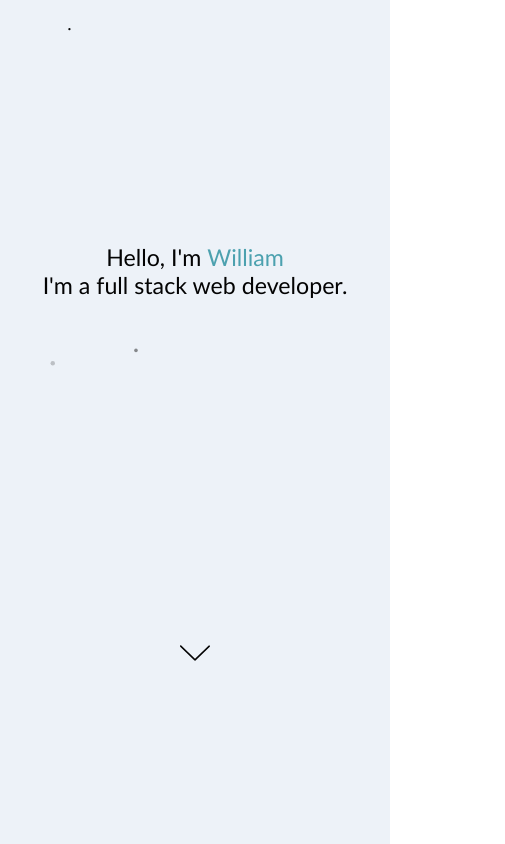
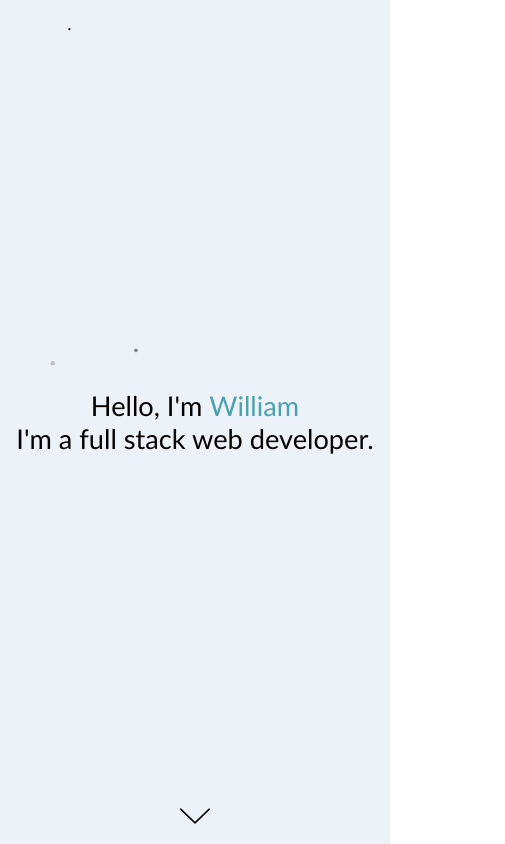
Before and after one commit to wcadz27/william_portfolio, a React (Create React App) app in the folder portfolio-app/: page / in a window 390 px wide. Shown: the top 844 px of the page, 505 px wide, since content can reach past the window. Built offline with nearby package versions, Linux system fonts and the light colour scheme.

Commit message:
Tweaked font-sizes in different screen sizes and fixed some responsivity bugs

```diff
--- a/portfolio-app/src/App.scss
+++ b/portfolio-app/src/App.scss
@@ -27,6 +27,7 @@
 }
 
 .app {
+  width: 100%;
   background-color: var(--primary-color);
   font-family: var(--font-base);
 }
--- a/portfolio-app/src/components/Navbar/Navbar.jsx
+++ b/portfolio-app/src/components/Navbar/Navbar.jsx
@@ -22,7 +22,6 @@ const Navbar = ({ theme, setTheme }) => {
             </a>
           </li>
         ))}
-      </ul>
         <div>
           {theme === "light" ? (
             <BsToggleOff onClick={() => setTheme("dark")} size="3em" />
@@ -30,6 +29,7 @@ const Navbar = ({ theme, setTheme }) => {
             <BsToggleOn onClick={() => setTheme("light")} size="3em" />
           )}
         </div>
+      </ul>
     </div>
   );
 };
--- a/portfolio-app/src/components/Navbar/Navbar.scss
+++ b/portfolio-app/src/components/Navbar/Navbar.scss
@@ -1,6 +1,5 @@
 .app__navbar {
-  /*   order: 2; */
-  /* width: 100%; */
+  overflow-x: hidden;
   width: 100%;
   display: flex;
   justify-content: space-between;
@@ -18,13 +17,15 @@
 }
 
 .app__navbar-logo {
-  overflow: hidden;
-  display: flex;
+  display: none;
   justify-content: flex-start;
   align-items: center;
   img {
     width: 120px;
     height: 20px;
+  }
+  @media screen and (min-width: 620px) {
+    display: flex;
   }
 }
 
--- a/portfolio-app/src/container/Header/Header.jsx
+++ b/portfolio-app/src/container/Header/Header.jsx
@@ -5,23 +5,17 @@ import { DownArrow } from "../../assets/icons/Icons";
 import "./Header.scss";
 const Header = ({ theme }) => {
   return (
-    <div className="app__header app__flex" id="home">
+    <div className="app__header" id="home">
       <div className="app__header-text-container">
         <motion.div
           whileInView={{ x: [-25, 0], opacity: [0, 1] }}
           transition={{ duration: 1 }}
-          className="app__header-name-info"
+          className="app__header-info-name"
           viewport={{ once: true }}
         >
-          <div className="app__header-name">
-            <div className="name-tag app_flex">
-              <p
-                className={`header-text ${theme === "dark" ? "dark-mode" : ""}`}
-              >
-                Hello, I'm <span className="bold-name-tag">William</span>
-              </p>
-            </div>
-          </div>
+          <p className={`header-text ${theme === "dark" ? "dark-mode" : ""}`}>
+            Hello, I'm <span className="bold-name-tag">William</span>
+          </p>
         </motion.div>
         <motion.div
           whileInView={{ x: [25, 0], opacity: [0, 1] }}
@@ -29,15 +23,9 @@ const Header = ({ theme }) => {
           className="app__header-info-dev"
           viewport={{ once: true }}
         >
-          <div className="app__header-dev">
-            <div className="dev-tag app__flex">
-              <p
-                className={`header-text ${theme === "dark" ? "dark-mode" : ""}`}
-              >
-                I'm a full stack web developer.
-              </p>
-            </div>
-          </div>
+          <p className={`header-text ${theme === "dark" ? "dark-mode" : ""}`}>
+            I'm a full stack web developer.
+          </p>
         </motion.div>
       </div>
       <motion.div
--- a/portfolio-app/src/container/Header/Header.scss
+++ b/portfolio-app/src/container/Header/Header.scss
@@ -4,31 +4,27 @@
   width: 100%;
   display: flex;
   flex-direction: column;
-  flex-wrap: wrap;
+  position: relative;
+  justify-content: center;
+  align-items: center;
 }
 
 .app__header-text-container {
-  margin-top: 5em;
-  display: flex;
-  justify-content: center;
-  align-items: center;
-  flex-direction: column;
+  font-size: 1.7em;
+  position: absolute;
   text-align: center;
-  flex: 1;
+  @media screen and (min-width: 700px) {
+    font-size: 2.5em;
+  }
+  @media screen and (min-width: 1200px) {
+    font-size: 3em;
+  }
   @media screen and (min-width: 1500px) {
-    margin-top: 12.5em;
+    font-size: 4em;
   }
   @media screen and (min-width: 1700px) {
-    margin-top: 17%;
+    font-size: 5em;
   }
-}
-
-.app__header-name-info {
-  display: flex;
-}
-
-.app__header-dev {
-  display: flex;
 }
 
 .bold-name-tag {
@@ -37,14 +33,11 @@
 }
 
 .header-text {
-  font-size: 1.45em;
   font-family: "Gill Sans", "Gill Sans MT", Calibri, "Trebuchet MS", sans-serif;
   color: var(--text-color);
   @media screen and (min-width: 1008px) {
-    font-size: 2em;
   }
   @media screen and (min-width: 1500px) {
-    font-size: 2.7em;
   }
   /*   @media screen and (min-width: 1500px) {
     font-size: 6rem;
@@ -52,10 +45,9 @@
 }
 
 .app__header-guide {
-  flex: 1;
-  display: flex;
-  align-items: center;
-  justify-content: center;
+  position: absolute;
+  bottom: 0;
+  margin-bottom: 2%;
 }
 
 .guide-arrow {
--- a/portfolio-app/src/container/Work/Work.jsx
+++ b/portfolio-app/src/container/Work/Work.jsx
@@ -7,18 +7,27 @@ import "./Work.scss";
 const Projects = {
   data: [
     {
-      name: "Sample1",
+      name: "MovieTime",
       className: "sample-one project-container",
       details: [
-        { links: [{ website: "hello.com" }, { github: "github.hello" }] },
-        { description: "this is my sample website" },
+        {
+          links: [
+            { website: "hello.com" },
+            { github: "github.hello" },
+            { imgURL: "https://imgur.com/gXWNWXS" },
+          ],
+        },
+        {
+          description:
+            "A full stack movie searching app built with React, Tailwind, and Firebase with CRUD functionality",
+        },
       ],
     },
     {
       name: "Sample2",
       className: "sample-two project-container",
       details: [
-        { links: [{ website: "hello" }, { github: "hello" }] },
+        { links: [{ website: "hello" }, { github: "hello" }, { imgURL: "" }] },
         { description: "this is another sample website" },
       ],
     },
--- a/portfolio-app/src/container/Work/Work.scss
+++ b/portfolio-app/src/container/Work/Work.scss
@@ -34,12 +34,16 @@
   flex-direction: column;
   justify-content: center;
   align-items: center;
-  width: 600px;
+  width: 90vw;
   height: 350px;
   background-color: white;
   border-radius: 5%;
   margin-top: 2em;
   transition: all 0.3s ease;
+
+  @media screen and (min-width: 650px) {
+    width: 600px;
+  }
 
   &:hover {
     box-shadow: 0 0 25px rgba(0, 0, 0, 0.2);
```
Lines whose indentation alone changed are shown as unchanged.
